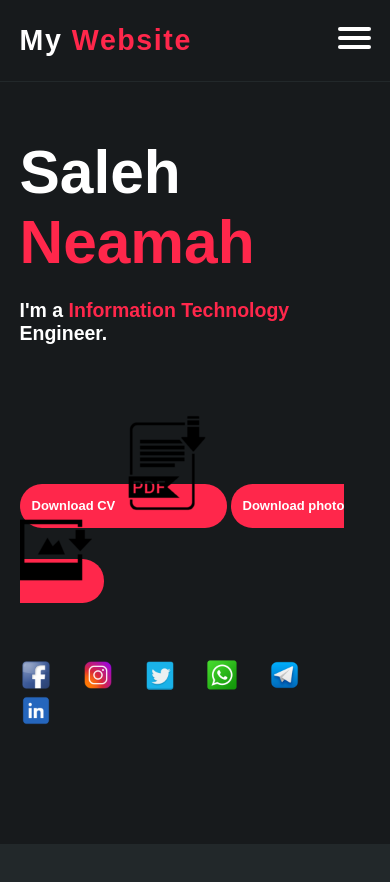
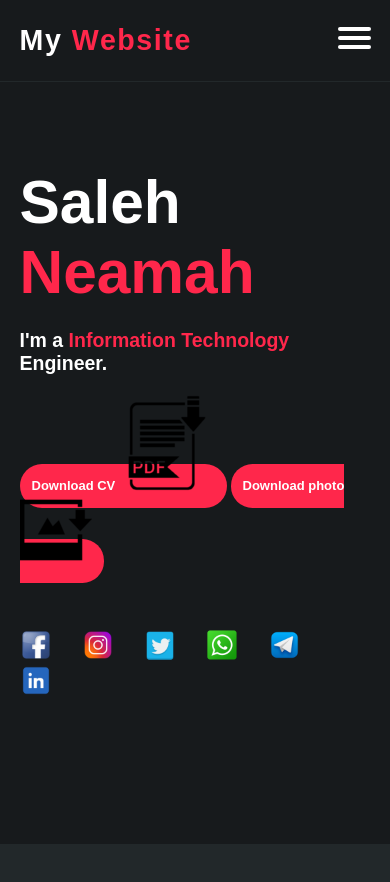
Before and after one commit to salehneamah/My-page, a plain HTML site: page index.html in a window 390 px wide. Shown: the top 882 px of the page. Drawn offline with Linux system fonts and the light colour scheme.

Commit message:
Update style.css

```diff
--- a/style.css
+++ b/style.css
@@ -356,11 +356,16 @@ footer .content-footer .location{
     .container-texts{
         bottom: 0em;
     }
+    .btns{
+        justify-content: center;
+        flex-wrap: wrap;
+        gap: 1rem;
+    }
     .social{
-        margin-top: 70px;
+        margin-top: 60px;
     }
     h3{
-        margin-bottom: 70px;
+        margin-bottom: 20px;
     }
     #menu{
         display: block;
```
